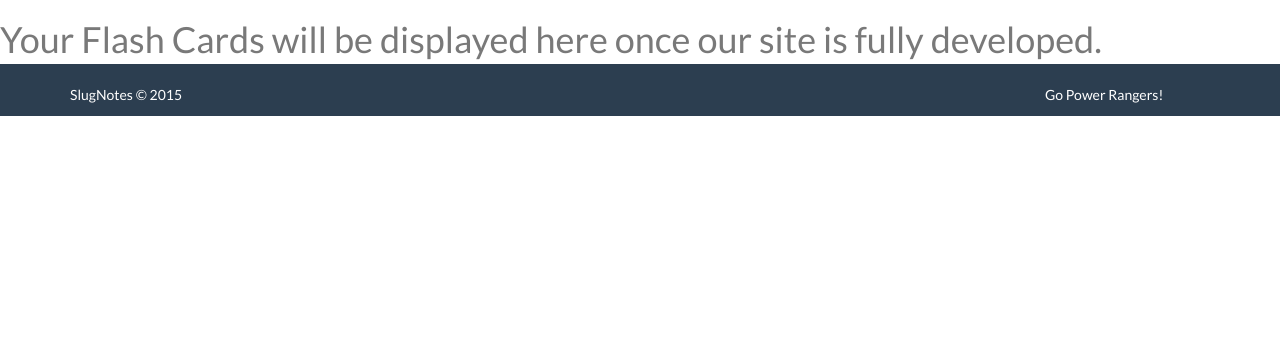
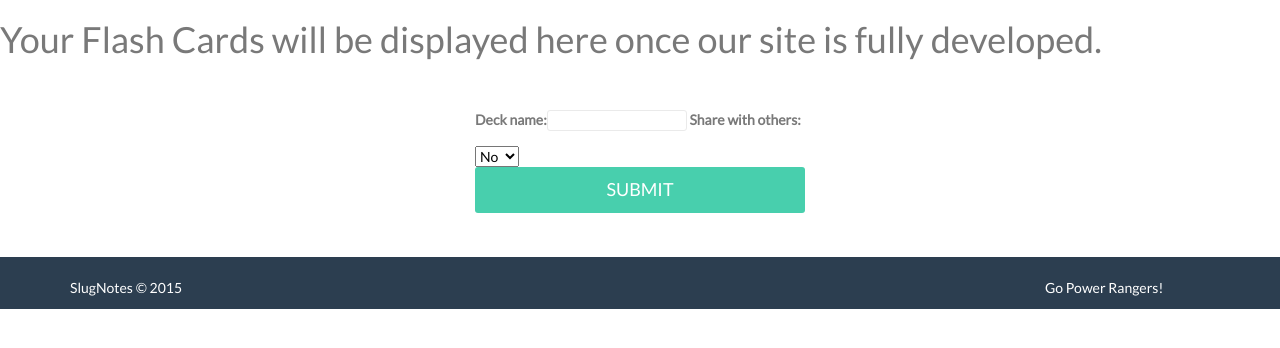
Before and after one commit to hammerface/slugnotes, a Django app: page / in a window 1280 px wide. Shown: the part 96-444 px from the top of the page. Run offline with Django 3.2, Linux system fonts and the light colour scheme; the visitor is signed in with stand-in values (Sample User, id 1); some libraries are stand-ins or nearby versions.

Commit message:
Can create a new deck
The user is now able to make a new deck if he/she is logged in

```diff
--- /dev/null
+++ b/study_notes_project/flash_cards/forms.py
@@ -0,0 +1,11 @@
+from django import forms
+from .models import Deck, Card
+
+class NewDeck(forms.ModelForm):
+
+	class Meta:
+		model = Deck
+		fields = ("deck_name", "share_flag")
+		labels = {
+			'share_flag' : 'Share with others'
+		}
--- a/study_notes_project/flash_cards/models.py
+++ b/study_notes_project/flash_cards/models.py
@@ -3,20 +3,22 @@ from django.contrib.auth.models import User
 
 # Create your models here.
 # fix the default value for deck_name
+# don't allow the user to edit things they shouldn't use
+SHARE_CHOICES = [(0,"No"), (1,"Yes")]
 class Deck(models.Model):
-	deck_id = models.AutoField(primary_key=True)
-	user = models.ForeignKey(User)
+	deck_id = models.AutoField(primary_key=True, editable=False)
+	user = models.ForeignKey(User, editable=False)
 	deck_name = models.CharField(max_length=100, blank=False)
-	share_flag = models.BooleanField(default=0)
-	date_created = models.DateTimeField(auto_now_add=True)
-	date_modified = models.DateTimeField(auto_now=True)
-	deleted_flag = models.BooleanField(default=0)
+	share_flag = models.BooleanField(choices=SHARE_CHOICES, default=0)
+	date_created = models.DateTimeField(auto_now_add=True, editable=False)
+	date_modified = models.DateTimeField(auto_now=True, editable=False)
+	deleted_flag = models.BooleanField(default=0, editable=False)
 
 class Card(models.Model):
-	card_id = models.AutoField(primary_key=True)
+	card_id = models.AutoField(primary_key=True, editable=False)
 	deck = models.ForeignKey(Deck)
 	front = models.CharField(max_length=1000)
 	back = models.CharField(max_length=2000)
-	date_created = models.DateTimeField(auto_now_add=True)
-	date_modified = models.DateTimeField(auto_now=True)
-	deleted_flag = models.BooleanField(default=0)
+	date_created = models.DateTimeField(auto_now_add=True, editable=False)
+	date_modified = models.DateTimeField(auto_now=True, editable=False)
+	deleted_flag = models.BooleanField(default=0, editable=False)
--- a/study_notes_project/landing/views.py
+++ b/study_notes_project/landing/views.py
@@ -1,12 +1,26 @@
 from django.shortcuts import render
 from django.contrib.auth.decorators import login_required
+from flash_cards.models import Card, Deck
+from flash_cards.forms import NewDeck
+from django.http import HttpResponse, HttpResponseRedirect
+
 
 
 # Create your views here.
 
 def Home(request):
-    # form = SignUpForm();
-    # context = {
-    #     "form" : form
-    # }
-    return render(request, "landing/home.html", {})#context)
+    form = None
+    if request.user.is_authenticated:
+        if request.method == "POST":
+            form = NewDeck(request.POST)
+            if form.is_valid():
+                deck = form.save(commit=False)
+                deck.user_id = request.user.id
+                deck.save()
+                return HttpResponseRedirect('/')
+        else:
+            form = NewDeck()
+    context = {
+        "form" : form,
+    }
+    return render(request, "landing/home.html", context)
--- a/study_notes_project/templates/landing/home.html
+++ b/study_notes_project/templates/landing/home.html
@@ -77,5 +77,10 @@
   {% endif %}
   {% if user.is_authenticated %}
   <h1>Your Flash Cards will be displayed here once our site is fully developed.</h1>
+  <form method="POST" class="form-signin wow fadeInUp" action=""> {% csrf_token %}
+  {{ form }}
+  <button class="btn btn-lg btn-login btn-block" type="submit">Submit</button>
+  </form>
+
   {% endif %}
 {% endblock %}
```
Also changed, not shown: study_notes_project/flash_cards/migrations/0006_auto_20151022_0348.py (added), study_notes_project/flash_cards/migrations/0007_auto_20151022_0406.py (added).
